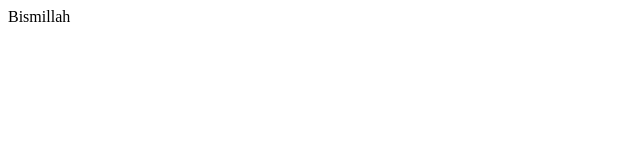
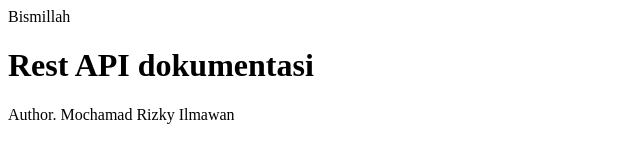
Before and after one commit to calonagnia/hello-world, a website: page render-html/index.html in a window 1280 px wide. Shown: the whole page, without its empty margins (0-640 px from the left). Drawn offline with Linux system fonts and the light colour scheme.

Commit message:
Add files via upload

```diff
--- a/render-html/index.html
+++ b/render-html/index.html
@@ -6,11 +6,15 @@ and open the template in the editor.
 -->
 <html>
     <head>
-        <title>TODO supply a title</title>
+        <title>Only front page</title>
         <meta charset="UTF-8">
         <meta name="viewport" content="width=device-width, initial-scale=1.0">
     </head>
     <body>
         <div>Bismillah</div>
+        <h1>Rest API dokumentasi</h1>
     </body>
+    <footer>
+        <div>Author. Mochamad Rizky Ilmawan</div>
+    </footer>
 </html>
```
